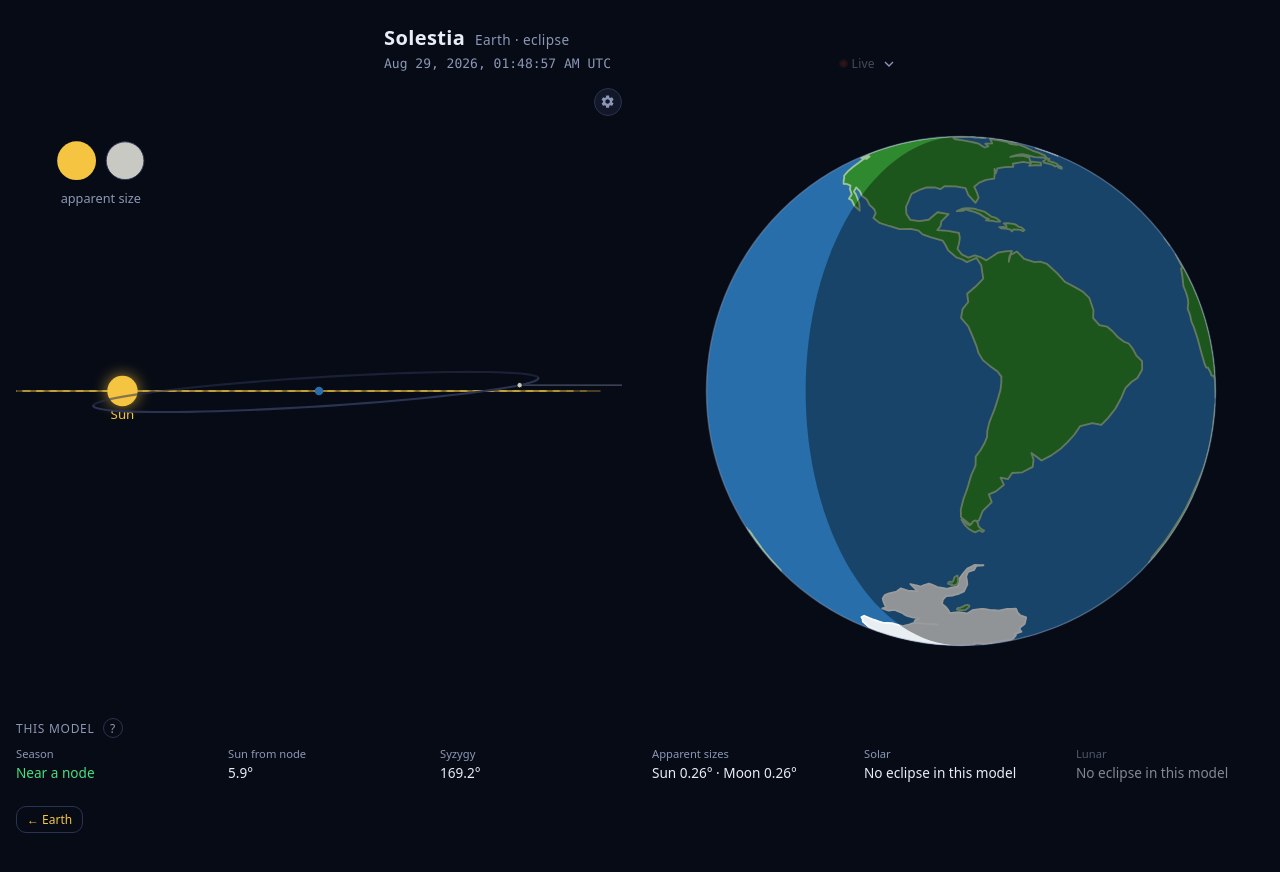
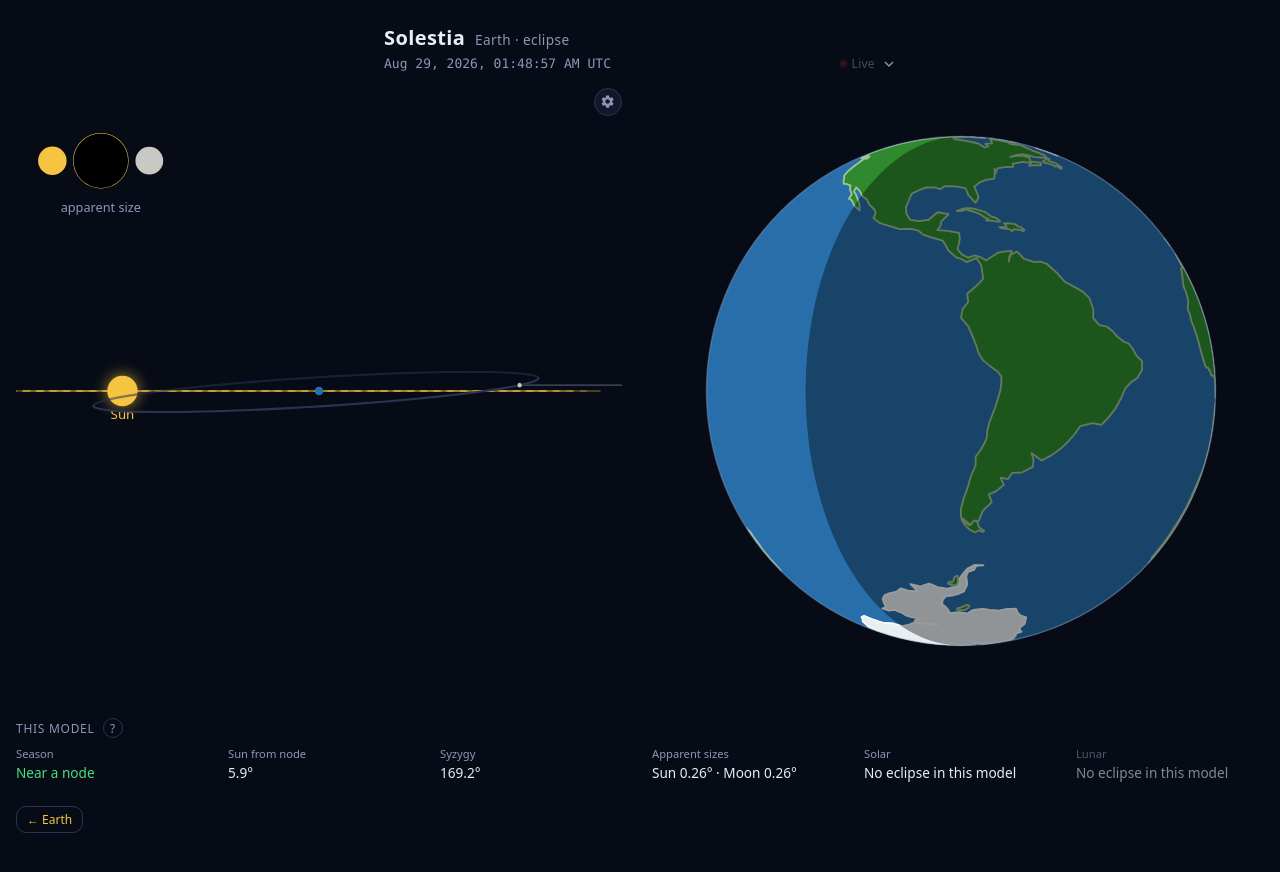
Before and after one commit to Aideash/solestia, a Vue app: page /earth/eclipse in a window 1280 px wide. Built offline with nearby package versions, Linux system fonts and the light colour scheme.

Commit message:
Ecclipse touchups - appearent size and moon depth

```diff
--- a/src/components/EclipseGeometryView.vue
+++ b/src/components/EclipseGeometryView.vue
@@ -18,8 +18,9 @@
 import {
   R_EARTH_KM,
   R_MOON_KM,
+  R_SUN_KM,
   activeCone,
-  coneRing,
+  // coneRing,
   envelopeHitSamples,
   envelopeMoonPositions,
   type EclipseGeometry,
@@ -93,29 +94,33 @@
 
 const cone = computed(() => activeCone(props.geometry, props.caster))
 
-function ringPath(centerHelio: Vec3, radiusKm: number, samples = 48): string {
-  const points = coneRing(
-    earthCentered(centerHelio),
-    cone.value.axis,
-    radiusKm / KM_PER_AU,
-    samples,
-  ).map(project)
-  if (points.length < 2) return ''
-  return `${points.map((point, index) => `${index === 0 ? 'M' : 'L'} ${point.x} ${point.y}`).join(' ')} Z`
-}
-
-const umbraPath = computed(() => {
-  if (cone.value.hit.kind === 'miss') return ''
-  const radius = Math.abs(cone.value.hit.umbraRadiusKm)
-  if (!(radius > 0) || cone.value.hit.alongKm <= 0) return ''
-  return ringPath(cone.value.target, radius)
-})
-const penumbraPath = computed(() => {
-  if (cone.value.hit.kind === 'miss') return ''
-  const radius = cone.value.hit.penumbraRadiusKm
-  if (!(radius > 0) || cone.value.hit.alongKm <= 0) return ''
-  return ringPath(cone.value.target, radius)
-})
+// ------------------------------------------------------------
+// To small to see, disabled for now
+//
+// function ringPath(centerHelio: Vec3, radiusKm: number, samples = 48): string {
+//   const points = coneRing(
+//     earthCentered(centerHelio),
+//     cone.value.axis,
+//     radiusKm / KM_PER_AU,
+//     samples,
+//   ).map(project)
+//   if (points.length < 2) return ''
+//   return `${points.map((point, index) => `${index === 0 ? 'M' : 'L'} ${point.x} ${point.y}`).join(' ')} Z`
+// }
+//
+// const umbraPath = computed(() => {
+//   if (cone.value.hit.kind === 'miss') return ''
+//   const radius = Math.abs(cone.value.hit.umbraRadiusKm)
+//   if (!(radius > 0) || cone.value.hit.alongKm <= 0) return ''
+//   return ringPath(cone.value.target, radius)
+// })
+// const penumbraPath = computed(() => {
+//   if (cone.value.hit.kind === 'miss') return ''
+//   const radius = cone.value.hit.penumbraRadiusKm
+//   if (!(radius > 0) || cone.value.hit.alongKm <= 0) return ''
+//   return ringPath(cone.value.target, radius)
+// })
+// ------------------------------------------------------------
 
 const umbraApex = computed(() => project(earthCentered(cone.value.umbraApex)))
 const casterPt = computed(() =>
@@ -132,6 +137,8 @@
   )
   return points.map((point, index) => `${index === 0 ? 'M' : 'L'} ${point.x} ${point.y}`).join(' ')
 })
+
+const moonDepth = computed(() => vecDot(props.geometry.moonRelative, cameraAxes(pose.value).look))
 
 const sunMarker = computed(() => {
   const unit = vecNormalize(props.geometry.sunFromEarth)
@@ -195,15 +202,23 @@
   return { rays, dashLength }
 })
 
-const inset = computed(() => {
-  const s = props.geometry.sunApparent
-  const m = props.geometry.moonApparent
-  const max = Math.max(s, m)
-  return {
-    sunR: 3.2 * (s / max),
-    moonR: 3.2 * (m / max),
-  }
-})
+const insetX = 14
+const insetY = 12
+const insetCaptionY = 20.5
+const insetMeanDiscSize = 4.5
+/**
+ * One absolute scale for both discs, pinned so the mean Sun draws at radius
+ * 4.5. Concentric on a shared scale, the Sun's 3.4% yearly swing and the
+ * Moon's wider monthly one each read as a rim of one disc past the other, and
+ * equal angular radii genuinely coincide. A perigee Moon is the widest case
+ * and still clears the caption.
+ */
+const insetScale = insetMeanDiscSize / Math.asin(R_SUN_KM / KM_PER_AU)
+
+const inset = computed(() => ({
+  sunR: insetScale * props.geometry.sunApparent,
+  moonR: insetScale * props.geometry.moonApparent,
+}))
 
 function toggleSettings() {
   settingsOpen.value = !settingsOpen.value
@@ -478,19 +493,35 @@
       <g class="orbit-far" aria-hidden="true">
         <path v-for="(d, index) in orbit.far" :key="`far-${index}`" class="orbit" :d="d" />
       </g>
-      <path v-if="penumbraPath" class="penumbra" :d="penumbraPath" />
-      <path v-if="umbraPath" class="umbra" :d="umbraPath" />
       <path v-if="envelopeArc" class="envelope" :d="envelopeArc" />
       <line class="axis" :x1="umbraApex.x" :y1="umbraApex.y" :x2="casterPt.x" :y2="casterPt.y" />
+      <circle
+        v-if="moonDepth > 0"
+        class="moon"
+        :cx="moonPt.x"
+        :cy="moonPt.y"
+        :r="Math.max(moonR, 0.45)"
+      />
       <circle class="earth" :cx="earthPt.x" :cy="earthPt.y" :r="Math.max(earthR, 0.7)" />
       <g class="orbit-near" aria-hidden="true">
         <path v-for="(d, index) in orbit.near" :key="`near-${index}`" class="orbit" :d="d" />
       </g>
-      <circle class="moon" :cx="moonPt.x" :cy="moonPt.y" :r="Math.max(moonR, 0.45)" />
+      <circle
+        v-if="moonDepth <= 0"
+        class="moon"
+        :cx="moonPt.x"
+        :cy="moonPt.y"
+        :r="Math.max(moonR, 0.45)"
+      />
+      <!-- <path v-if="penumbraPath" class="penumbra" :d="penumbraPath" />
+      <path v-if="umbraPath" class="umbra" :d="umbraPath" /> -->
       <g class="inset" aria-hidden="true">
-        <circle class="inset-sun" cx="10" cy="12" :r="inset.sunR" />
-        <circle class="inset-moon" cx="18" cy="12" :r="inset.moonR" />
-        <text x="14" y="19" text-anchor="middle">apparent size</text>
+        <circle class="inset-sun" :cx="insetX - 8" :cy="insetY" :r="inset.sunR / 2" />
+        <circle class="inset-sun" :cx="insetX" :cy="insetY" :r="inset.sunR" />
+        <circle class="inset-moon" :cx="insetX" :cy="insetY" :r="inset.moonR" />
+        <circle class="inset-moon" :cx="insetX + 8" :cy="insetY" :r="inset.moonR / 2" />
+        <circle class="inset-block" :cx="insetX" :cy="insetY" :r="insetMeanDiscSize" />
+        <text :x="insetX" :y="insetCaptionY" text-anchor="middle">apparent size</text>
       </g>
     </svg>
   </div>
@@ -729,6 +760,8 @@
 
 .inset-sun {
   fill: #f5c542;
+  stroke: #f5c542;
+  stroke-width: 0.25;
 }
 
 .sun-marker circle {
@@ -743,8 +776,13 @@
 
 .inset-moon {
   fill: #c9c9c4;
-  stroke: var(--border);
-  stroke-width: 0.15;
+  stroke: #c9c9c4;
+  stroke-width: 0.25;
+}
+
+.inset-block {
+  fill: #000;
+  stroke: none;
 }
 
 .inset text {
--- a/src/views/EarthEclipsePage.vue
+++ b/src/views/EarthEclipsePage.vue
@@ -160,14 +160,18 @@
           Earth (lunar, shadow on the Moon). On the disc each is drawn where its cone actually meets
           the surface, so a total solar umbra is a spot a couple of hundred kilometers across that
           sweeps as the epoch advances, and a shadow past its apex is dashed: an annular antumbra.
-          Apparent sizes are the angular radii seen from Earth. The Moon’s maria are ellipses
-          bracketing each one’s coordinates in the IAU gazetteer, there to show which way the near
-          side is facing, not to map where the basalt ends. Drag the geometry view to orbit an
-          orthographic camera on a spherical shell; both discs share that look. Double-click or
-          Reset camera returns to the edge-on pose (look along Earth’s perihelion, ecliptic north
-          up). Sidereal keeps the camera fixed against the stars; Solar carries it around with the
-          Sun so the rays stay fixed as the epoch changes. Normal drag carries the near side of the
-          system with the pointer; inverted drag moves the camera instead.
+          Apparent sizes are the angular radii seen from Earth. The corner overlay stacks both discs
+          on one absolute scale and covers a mean Sun in black, so the rim that remains is whichever
+          body is larger at this epoch; the Sun’s stroke still clears that mask all year, and you
+          can watch it breathe. Half-size copies to either side let each disc be watched on its own
+          as the epoch moves. The Moon’s maria are ellipses bracketing each one’s coordinates in the
+          IAU gazetteer, there to show which way the near side is facing, not to map where the
+          basalt ends. Drag the geometry view to orbit an orthographic camera on a spherical shell;
+          both discs share that look. Double-click or Reset camera returns to the edge-on pose (look
+          along Earth’s perihelion, ecliptic north up). Sidereal keeps the camera fixed against the
+          stars; Solar carries it around with the Sun so the rays stay fixed as the epoch changes.
+          Normal drag carries the near side of the system with the pointer; inverted drag moves the
+          camera instead.
         </p>
         <p>
           The optional red envelope is currently a conservative ±{{ envelopeDeg }}° of residual
```
